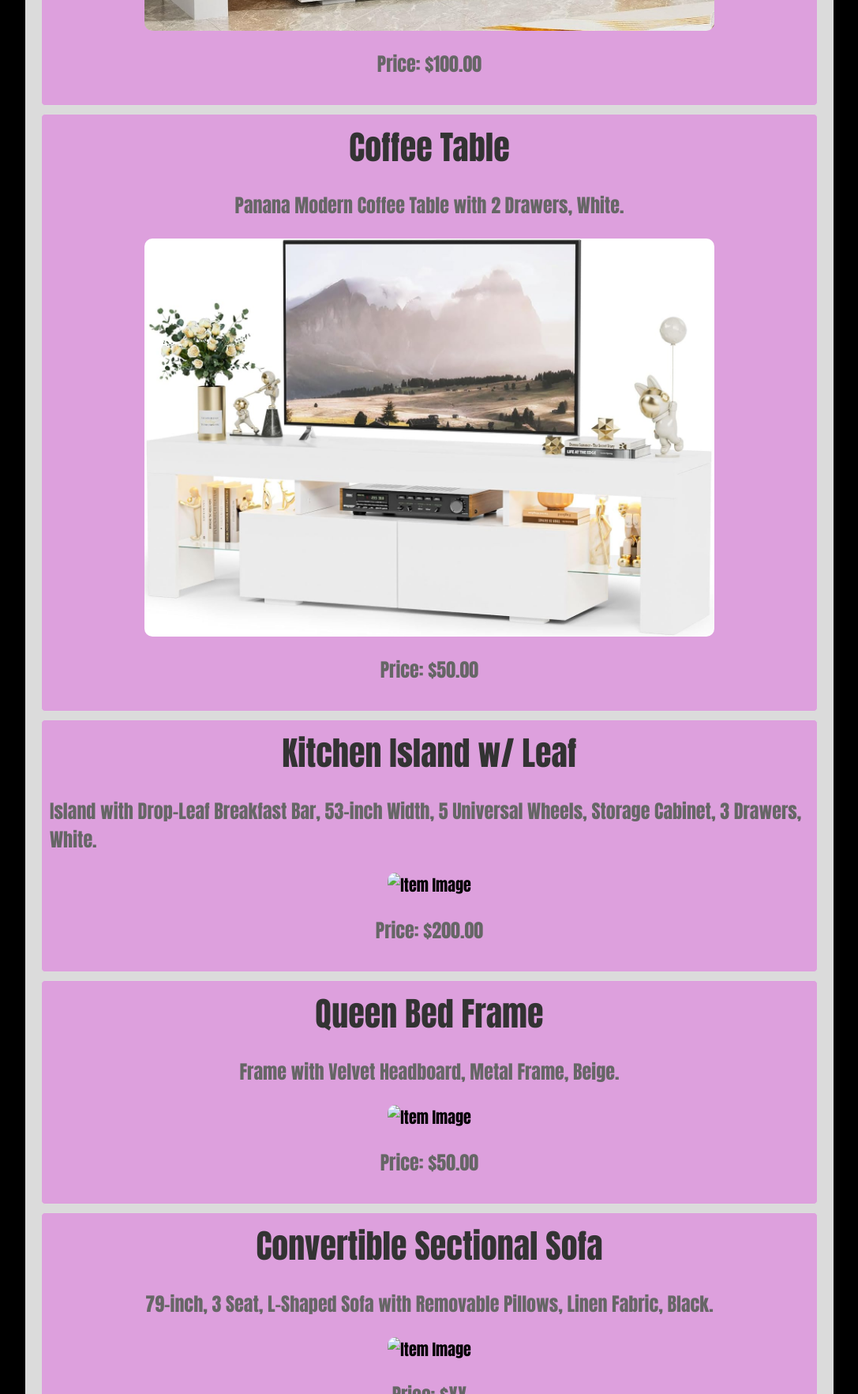
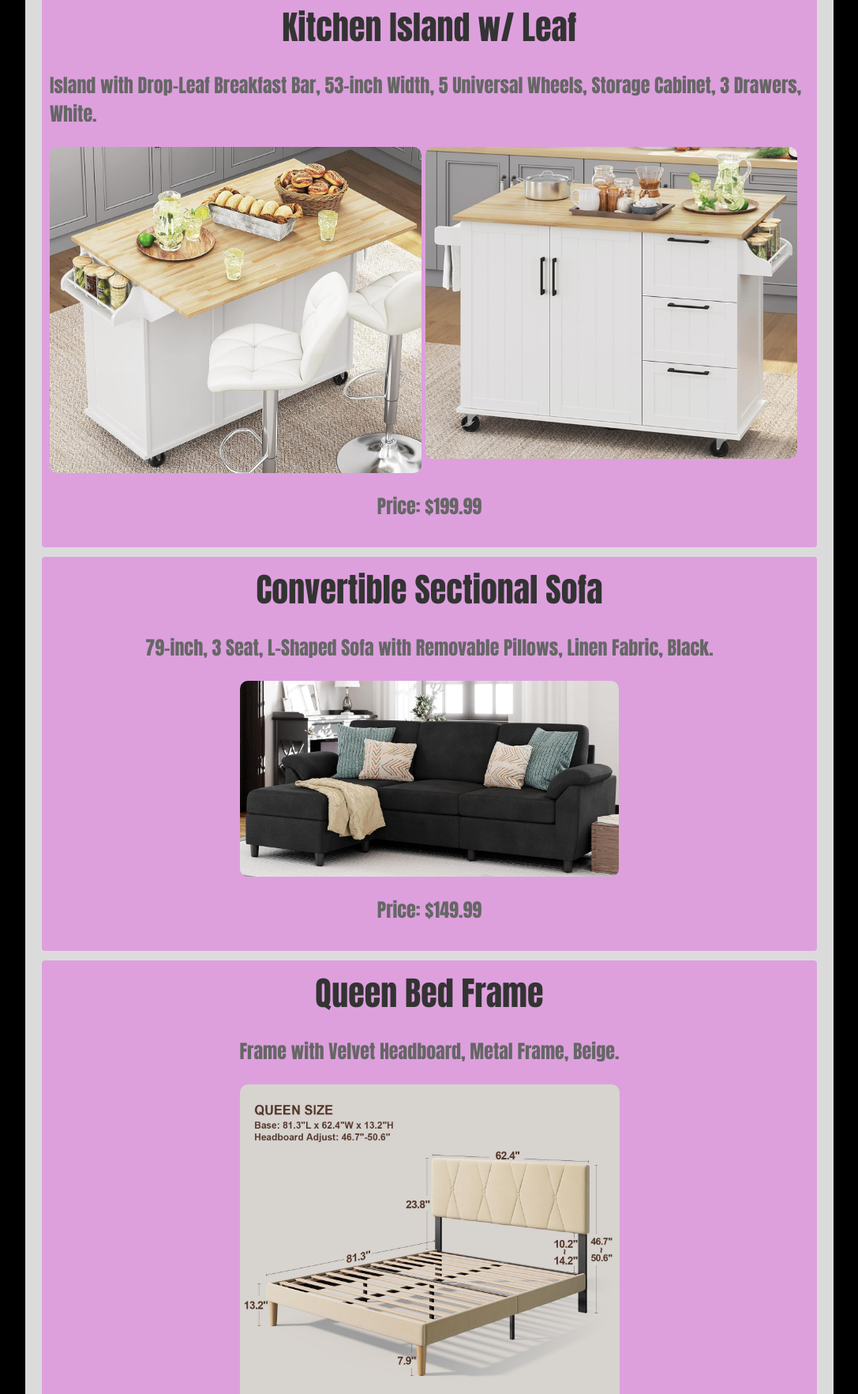
Before and after one commit to JaStaGa/houseSale, a plain HTML site: page index.html in a window 1280 px wide. Shown: the part 1035-2800 px from the top of the page at 79% size, without its empty margins (96-1183 px from the left). Drawn offline with Linux system fonts and the light colour scheme.

Commit message:
bulk items edit

```diff
--- a/index.html
+++ b/index.html
@@ -66,7 +66,7 @@
         }
 
         .item img {
-            max-width: 75%;
+            max-width: 50%;
             border-radius: 10px;
         }
         /* Popup styles */
@@ -91,6 +91,17 @@
             float: right;
             cursor: pointer;
         }
+        .images-container img {
+            box-sizing: border-box;
+            display: inline-block;
+            vertical-align: top;
+            max-width: 49%;
+            width: auto; /* Adjust the width as necessary */
+            height: auto; /* Maintain aspect ratio */
+            margin: 0; /* Remove default margin */
+            padding: 0; /* Remove default padding */
+        }
+
     </style>
 </head>
 <body>
@@ -104,7 +115,8 @@
         <section class="content">
             <p>Welcome to our furniture sale! Below you can find items available for sale with their descriptions and prices. <br>
                 <br>
-                - Items will be available May 20th <br>
+                - Everything was purchased in September 2023 <br>
+                - Items will be available until the end of May 2024 <br>
                 - 15% off --> if you can pickup items (164 N Beacon St, 02135) <br>
                 - 10% off --> buying 3+ items </p>
 
@@ -117,31 +129,38 @@
             </div>
 
             <div class="item" onclick="showPopup()">
-                <h2>Coffee Table</h2>
-                <p>Panana Modern Coffee Table with 2 Drawers, White.</p>
-                <img src="images/tvstand1.jpg" alt="Item Image">
-                <p>Price: $50.00</p>
+                <h2>Kitchen Island w/ Leaf</h2>
+                <p>Island with Drop-Leaf Breakfast Bar, 53-inch Width, 5 Universal Wheels, Storage Cabinet, 3 Drawers, White.</p>
+                <div class="images-container">
+                    <img src="images/island1.jpg" alt="Item Image">
+                    <img src="images/island2.jpg" alt="Second Item Image"> <!-- Update the src with your second image path -->
+                </div>
+                <p>Price: $199.99</p>
             </div>
 
+
+
             <div class="item" onclick="showPopup()">
-                <h2>Kitchen Island w/ Leaf</h2>
-                <p>Island with Drop-Leaf Breakfast Bar, 53-inch Width, 5 Universal Wheels, Storage Cabinet, 3 Drawers, White.</p>
-                <img src="path/to/image.jpg" alt="Item Image">
-                <p>Price: $200.00</p>
+                <h2>Convertible Sectional Sofa</h2>
+                <p>79-inch, 3 Seat, L-Shaped Sofa with Removable Pillows, Linen Fabric, Black.</p>
+                <img src="images/couch.jpg" alt="Item Image">
+                <p>Price: $149.99</p>
             </div>
+
 
             <div class="item" onclick="showPopup()">
                 <h2>Queen Bed Frame</h2>
                 <p>Frame with Velvet Headboard, Metal Frame, Beige.</p>
-                <img src="path/to/image.jpg" alt="Item Image">
+                <img src="images/bedframe.jpg" alt="Item Image">
                 <p>Price: $50.00</p>
             </div>
 
+
             <div class="item" onclick="showPopup()">
-                <h2>Convertible Sectional Sofa</h2>
-                <p>79-inch, 3 Seat, L-Shaped Sofa with Removable Pillows, Linen Fabric, Black.</p>
-                <img src="path/to/image.jpg" alt="Item Image">
-                <p>Price: $XX</p>
+                <h2>Coffee Table</h2>
+                <p>Panana Modern Coffee Table with 2 Drawers, White.</p>
+                <img src="images/coffeetable.jpg" alt="Item Image">
+                <p>Price: $50.00</p>
             </div>
 
             <div class="item" onclick="showPopup()">
```
Also changed, not shown: images/bedframe.jpg (added), images/coffeetable.jpg (added), images/couch.jpg (added), images/island1.jpg (added), images/island2.jpg (added), images/microwave.webp (added), images/microwave1.jpg (added).
